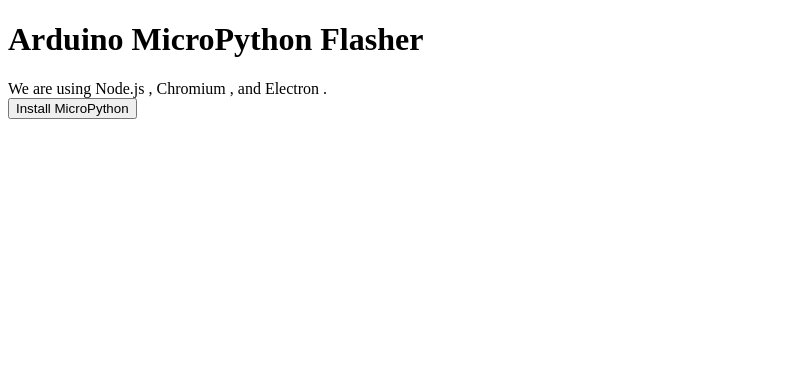
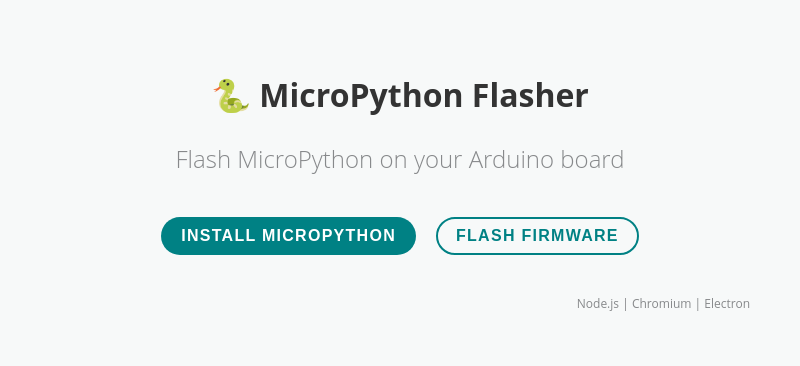
Before and after one commit to arduino/lab-micropython-installer, an Electron app: page index.html in a window 800 px wide. Drawn offline with Linux system fonts and the light colour scheme.

Commit message:
Working Electron app

```diff
--- /dev/null
+++ b/index.css
@@ -0,0 +1,91 @@
+html,
+body {
+    margin: 0;
+    padding: 0;
+    font-family: 'Open Sans', sans-serif;
+    /* font-family: 'Roboto Mono', monospace; */
+    background-color: #F7F9F9;
+    font-size: 16px;
+}
+
+h1 {
+    color: #333333;
+}
+
+h2 {
+    color: #87898b;
+    font-weight: 300;
+}
+
+
+button.primary {
+    font-weight: 700;
+    font-size: 1rem;
+    justify-content: center;
+    background-color: #008184;
+    color: #fff;
+    cursor: pointer;
+    letter-spacing: 1.28px;
+    line-height: normal;
+    outline: none;
+    padding: 8px 18px;
+    text-align: center;
+    text-decoration: none;
+    border: 2px solid transparent;
+    border-radius: 32px;
+    text-transform: uppercase;
+    box-sizing: border-box;
+}
+
+button.primary:hover {
+    background-color: #005c5f;
+}
+
+button.secondary {
+    font-weight: 700;
+    font-size: 1rem;
+    justify-content: center;
+
+    color: #008184;
+    background-color: transparent;
+    border: 2px solid #008184;
+
+    cursor: pointer;
+    letter-spacing: 1.28px;
+    line-height: normal;
+    outline: none;
+    padding: 8px 18px;
+    position: relative;
+    text-align: center;
+    text-decoration: none;
+    border-radius: 32px;
+    text-transform: uppercase;
+}
+
+button.secondary:hover {
+    background-color: rgba(0,92,95,.2);
+}
+
+div#main-container {
+    height: 100%;
+    padding: 50px;
+    line-height: 1.5;
+    display: flex;
+    flex-direction: column;
+    justify-content: center;
+    row-gap: 20px;
+    text-align: center;
+}
+
+div#controls {
+    display: flex;
+    flex-direction: row;
+    justify-content: center;
+    column-gap: 20px;
+}
+
+div#status {
+    align-self: flex-end;
+    color: #87898b;
+    font-size: 0.75rem;
+}
--- a/index.html
+++ b/index.html
@@ -4,19 +4,33 @@
 <head>
     <meta charset="UTF-8">
     <!-- https://developer.mozilla.org/en-US/docs/Web/HTTP/CSP -->
-    <meta http-equiv="Content-Security-Policy" content="default-src 'self'; script-src 'self'">
+    <meta http-equiv="Content-Security-Policy"
+        content="default-src 'self'; script-src 'self'; font-src https://fonts.gstatic.com;style-src 'self' https://fonts.googleapis.com;style-src-elem 'self' https://fonts.googleapis.com">
+    <link rel="preconnect" href="https://fonts.googleapis.com">
+    <link rel="preconnect" href="https://fonts.gstatic.com" crossorigin>
+    <link
+        href="https://fonts.googleapis.com/css2?family=Open+Sans:wght@300;400;700&family=Roboto+Mono:wght@400;700&display=swap"
+        rel="stylesheet">
+    <link rel="stylesheet" type="text/css" href="index.css">
     <title>Arduino MicroPython Flasher</title>
 </head>
 
 <body>
-    <div>
-        <h1>Arduino MicroPython Flasher</h1>
-        We are using Node.js <span id="node-version"></span>,
-        Chromium <span id="chrome-version"></span>,
-        and Electron <span id="electron-version"></span>.
-    </div>
-    <div>
-        <button id="install-button">Install MicroPython</button>
+    <div id="main-container">
+        <div id="header">
+            <h1>🐍 MicroPython Flasher</h1>
+            <h2>Flash MicroPython on your Arduino board</h2>
+        </div>
+        <div id="controls">
+            <button id="install-button" class="primary">Install MicroPython</button>
+            <button id="flash-button" class="secondary">Flash Firmware</button>
+        </div>
+        <div id="output"></div>
+        <div id="status">
+            Node.js <span id="node-version"></span> |
+            Chromium <span id="chrome-version"></span> |
+            Electron <span id="electron-version"></span>
+        </div>
     </div>
     <script src="./renderer.js"></script>
 </body>
--- a/preload.js
+++ b/preload.js
@@ -18,7 +18,7 @@
 contextBridge.exposeInMainWorld(
     "api", {
     invoke: (channel, data) => {
-            let validChannels = ["onInstall", "onFileDrop"]; // list of ipcMain.handle channels you want access in frontend to
+        let validChannels = ["on-install", "onFileDrop"]; // list of ipcMain.handle channels you want access in frontend to
         if (validChannels.includes(channel)) {
             // ipcRenderer.invoke accesses ipcMain.handle channels like 'myfunc'
             // make sure to include this return statement or you won't get your Promise back
--- a/renderer.js
+++ b/renderer.js
@@ -1,13 +1,15 @@
+const button = document.querySelector('#install-button');
+const outputElement = document.querySelector('#output');
 
-
-const button = document.querySelector('#install-button');
 button.addEventListener('click', () => {
-    window.api.invoke('onInstall', [1, 2, 3])
+    window.api.invoke('on-install', [1, 2, 3])
         .then(function (res) {
             console.log(res); // will print "This worked!" to the browser console
+            outputElement.innerText = res;
         })
         .catch(function (err) {
             console.error(err); // will print "This didn't work!" to the browser console.
+            outputElement.innerText = err;
         });
 });
 
```
Also changed, not shown: main.js (+13 -16 lines), app-icon.png (added). Lines whose indentation alone changed are shown as unchanged.
